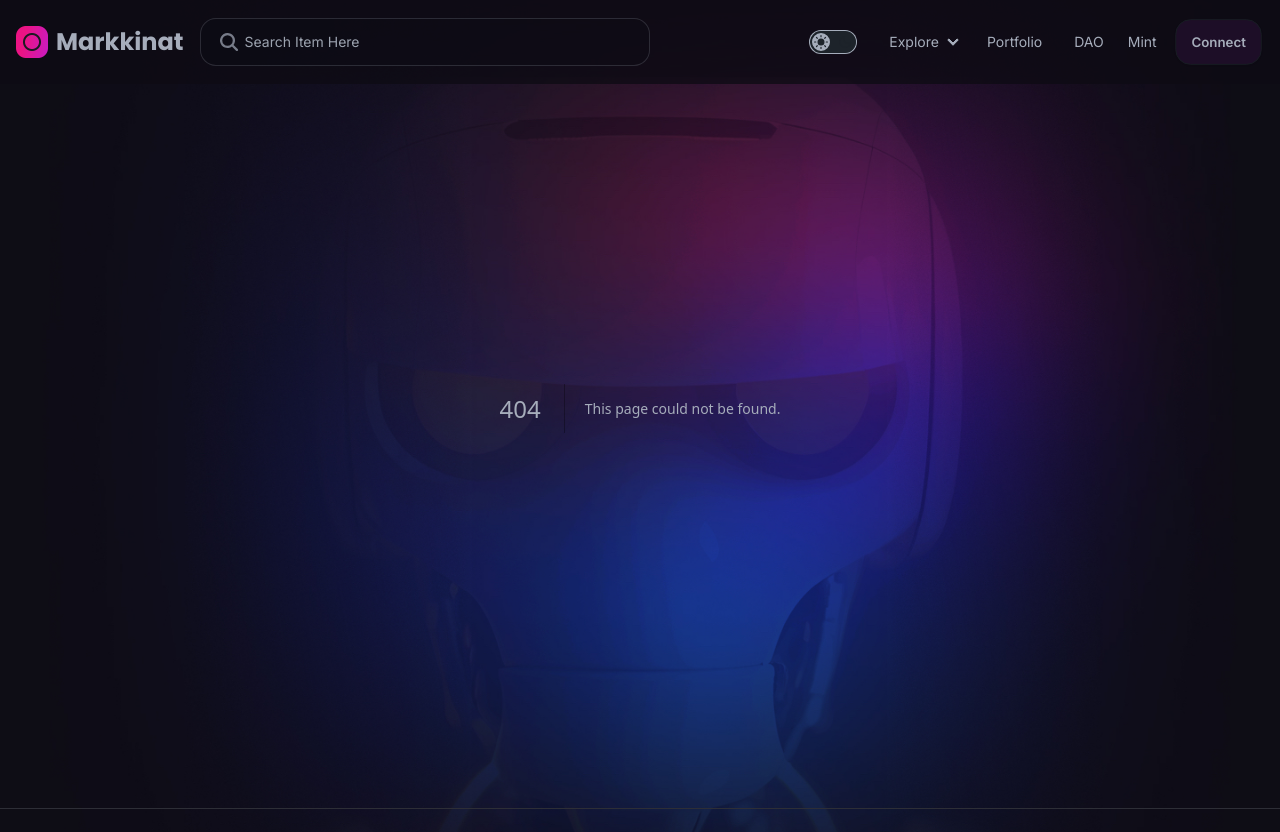
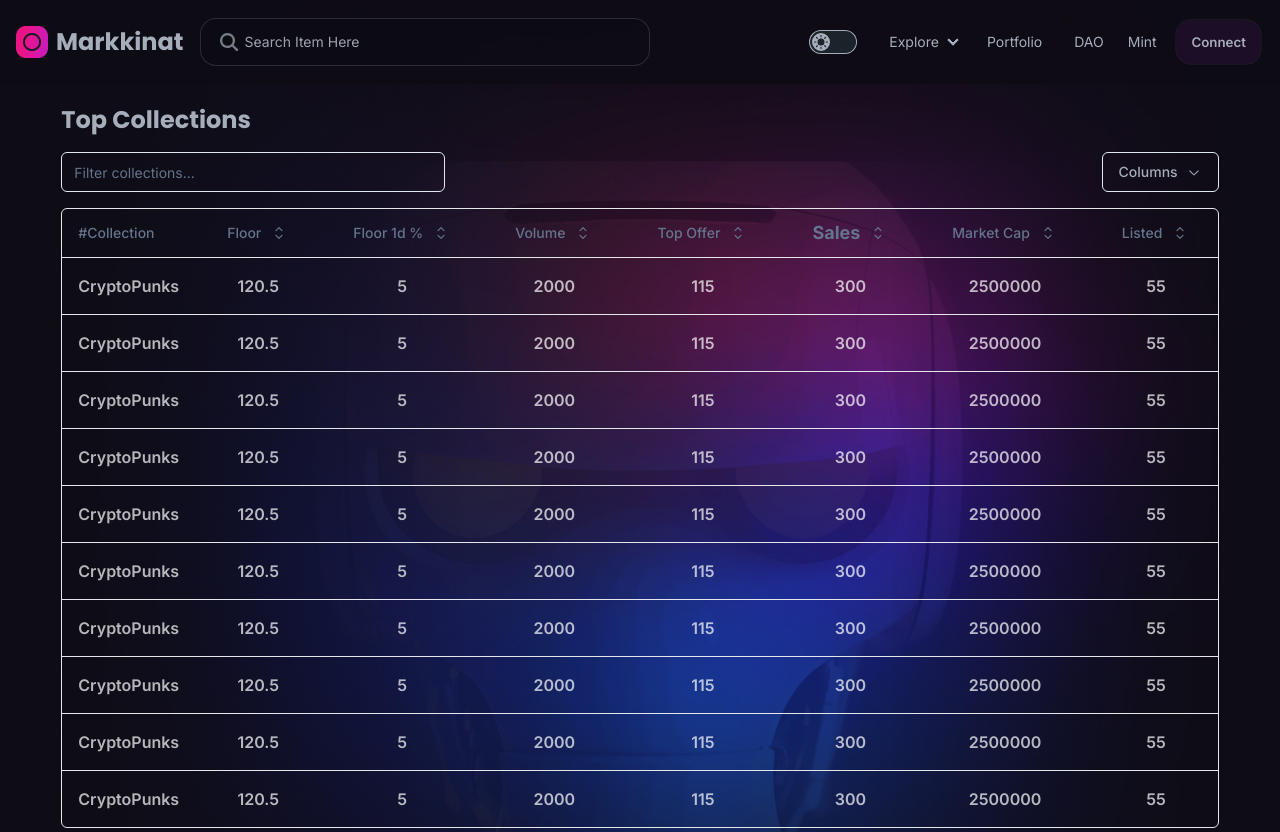
Before and after one commit to markkinat/markkinat_frontend, a Next.js app: page /top-collection in a window 1280 px wide. Before the commit this address had no page. Shown: the top 832 px of the page. Built offline with nearby package versions, Linux system fonts and the light colour scheme.

Commit message:
UPDATE: create top-collection page, adjust homepage to scrollable on PC

```diff
--- /dev/null
+++ b/app/top-collection/page.tsx
@@ -0,0 +1,14 @@
+import { TopCollection } from '@/components/shared/TopCollection'
+import React from 'react'
+
+const Home = () => {
+  return (
+    <div className='w-11/12 m-auto'>
+      <div className='py-16'>
+        <TopCollection />
+      </div>
+    </div>
+  )
+}
+
+export default Home
--- a/components/designs/Home.tsx
+++ b/components/designs/Home.tsx
@@ -69,7 +69,7 @@
           />
         </div>
 
-        <div className="absolute bottom-1/2 left-1/2 w-0.25 h-1/2 origin-bottom -rotate-[85deg]">
+        <div className="absolute bottom-1/2 left-1/2 w-0.25 h-1/2 origin-bottom -rotate-[70deg]">
           <div
             className={`w-6 h-6 -ml-3 -mt-3 bg-gradient-to-b from-[#88E5BE] to-[#1A1A32] rounded-full transition-transform duration-500 ease-out ${
               mounted ? "translate-y-0 opacity-100" : "translate-y-10 opacity-0"
--- a/components/sections/NFTSection.tsx
+++ b/components/sections/NFTSection.tsx
@@ -1,28 +1,69 @@
 "use client"
-import React, { useEffect, useState } from 'react';
+import React, { useEffect, useState, useRef } from 'react';
 import NFTCard from '../shared/NFTCard';
 import makeIdAddress from '@/utils/makeIdAddress';
+import Image from 'next/image';
+import { useTheme } from '@/app/context/ThemeProvider';
 
-const sliceAddress = (address:any) => {
+const sliceAddress = (address: any) => {
     if (!address || address.length < 3) return address;
     return `${address.slice(0, 3)}...${address.slice(-4)}`;
 };
 
-const NFTSection = ({name}:any) => {
+const NFTSection = ({ name }: any) => {
     const [slicedSellerAddress, setSlicedSellerAddress] = useState('');
+        const [hideButtons, setHideButtons] = useState(false);
+
+    const parentRef = useRef<HTMLDivElement>(null);
+    const scrollRef = useRef<HTMLDivElement>(null);
+    const { theme } = useTheme();
+
+    const handleScroll = (direction: 'left' | 'right') => {
+        const { current } = scrollRef;
+
+        const scrollAmount = window.innerWidth > 1800 ? 270 : 210;
+
+        if (current) {
+            if (direction === 'left') {
+                current.scrollLeft -= scrollAmount;
+            } else {
+                current.scrollLeft += scrollAmount;
+            }
+        }
+    };
+
+    const isScrollable = () => {
+        const { current: scrollCurrent } = scrollRef;
+        const { current: parentCurrent } = parentRef;
+
+        if (scrollCurrent && parentCurrent) {
+            if (scrollCurrent.scrollWidth >= parentCurrent.offsetWidth) {
+                setHideButtons(false);
+            } else {
+                setHideButtons(true);
+            }
+        }
+    };
 
     useEffect(() => {
         const address = `0x${makeIdAddress()}`;
         setSlicedSellerAddress(sliceAddress(address));
+        isScrollable();
+        window.addEventListener('resize', isScrollable);
+
+        return () => {
+            window.removeEventListener('resize', isScrollable);
+        };
     }, []);
 
     return (
-        <div className='py-14 px-2 z-10'>
-            <div className='font-poppins font-bold text-2xl'>
+        <div className='pb-4'>
+            <div className='font-poppins ml-2 font-semibold text-2xl'>
                 <h3>{name}</h3>
             </div>
-            <div className="pt-4 w-full flex flex-wrap justify-center md:justify-start">
-            {[1, 2, 3, 4].map((i) => (
+            <div className="relative flex-1 max-w-full flex mt-3" ref={parentRef}>
+                <div className="flex flex-row w-max overflow-x-scroll no-scrollbar select-none justify-center md:justify-start" ref={scrollRef}>
+                    {[1, 2, 3, 4, 5,7,8,9,10].map((i) => (
                         <NFTCard
                             key={`nft-${i}`}
                             nft={{
@@ -35,8 +76,18 @@
                             }}
                         />
                     ))}
+                    {!hideButtons && (
+                        <div className='z-2'>
+                            <div onClick={() => handleScroll('left')} className="absolute w-8 h-8 lg:w-12 lg:h-12 top-[42%] cursor-pointer -left-6">
+                                <Image src={"/left.png"} layout="fill" objectFit="contain" alt="left_arrow" className={theme === 'cupcake' ? 'filter invert' : undefined} />
                             </div>
-
+                            <div onClick={() => handleScroll('right')} className="absolute w-8 h-8 lg:w-12 lg:h-12 top-[42%] cursor-pointer right-0">
+                                <Image src={"/right.png"} layout="fill" objectFit="contain" alt="left_arrow" className={theme === 'cupcake' ? 'filter invert' : undefined} />
+                            </div>
+                        </div>
+                    )}
+                </div>
+            </div>
         </div>
     );
 };
--- a/components/sections/TopSeller.tsx
+++ b/components/sections/TopSeller.tsx
@@ -13,8 +13,8 @@
 const TopSeller = () => {
     const [slicedSellerAddress, setSlicedSellerAddress] = useState('');
 
-    const parentRef = useRef<HTMLDivElement>(null); // Specify the type as HTMLDivElement
-    const scrollRef = useRef<HTMLDivElement>(null); // Specify the type as HTMLDivElement
+    const parentRef = useRef<HTMLDivElement>(null);
+    const scrollRef = useRef<HTMLDivElement>(null);
 
     const { theme } = useTheme();
 
@@ -59,11 +59,11 @@
     }, []);
 
     return (
-        <div>
+        <div className='pt-8 pb-4 lg:-ml-3'>
             <h1 className="font-poppins text-2xl font-semibold ml-4 xs:ml-0">Top Sellers</h1>
             <div className="relative flex-1 max-w-full flex mt-3" ref={parentRef}>
                 <div className="flex flex-row w-max overflow-x-scroll no-scrollbar select-none" ref={scrollRef}>
-                    {[1, 2, 3, 4, 5].map((i) => (
+                    {[1, 2, 3, 4,6,7,8,9,10].map((i) => (
                         <CreatorCard
                             key={`creator-${i}`}
                             rank={i}
--- a/components/shared/NFTCard.tsx
+++ b/components/shared/NFTCard.tsx
@@ -5,8 +5,8 @@
 const NFTCard = ({ nft }: any) => {
     const { theme } = useTheme()
   return (
-      <Link href={"/"} className='z-10'>
-          <div className={`flex-1 min-w-64 max-w-max xs:max-w-none sm:w-full sm:min-w-40 md:min-w-64 lg:min-w-[300px] ${theme === 'dark' ? 'bg-[#2e2b44] shadow-2xl' : 'bg-white shadow-md'} rounded-2xl p-4 lg:my-8 lg:mr-8 sm:my-2 sm:mx-2 cursor-pointer  shadow-[#251e67]`}
+      <Link href={"/"} className='z-1'>
+          <div className={`flex-1 min-w-64 max-w-max xs:max-w-none sm:w-full sm:min-w-40 md:min-w-64 lg:min-w-[300px] ${theme === 'dark' ? 'bg-[#2e2b44]' : 'bg-white'} rounded-2xl p-4 lg:mr-8 sm:my-2 sm:mx-2 cursor-pointer shadow-[#251e67] shadow-md`}
             >
                 <div className="relative w-full h-52 sm:h-36 xs:h-56 md:h-60 lg:h-[300px] rounded-2xl overflow-hidden">
                     <Image src={nft.image || `/nft${nft.i}.png`} fill className='image' alt="nft01" />
--- a/components/shared/TopCollection.tsx
+++ b/components/shared/TopCollection.tsx
@@ -69,7 +69,7 @@
     accessorKey: "collection",
     header: "#Collection",
     cell: ({ row }) => (
-      <div className="capitalize">{row.getValue("collection")}</div>
+      <div className="capitalize text-base font-semibold">{row.getValue("collection")}</div>
     ),
   },
   {
@@ -79,14 +79,14 @@
         <Button
           variant="ghost"
           onClick={() => column.toggleSorting(column.getIsSorted() === "asc")}
-          className="text-lg font-bold"
+          className=""
         >
           Floor
-          <CaretSortIcon className="pl-2 h-8 w-8" />
+          <CaretSortIcon className="pl-2 h-7 w-7" />
         </Button>
       )
     },
-    cell: ({ row }) => <div className="lowercase flexCenter">{row.getValue("floor")}</div>,
+    cell: ({ row }) => <div className="lowercase text-base font-semibold flexCenter">{row.getValue("floor")}</div>,
   },
    {
     accessorKey: "floor1dPercent",
@@ -95,14 +95,14 @@
         <Button
           variant="ghost"
           onClick={() => column.toggleSorting(column.getIsSorted() === "asc")}
-          className="text-lg font-bold"
+          className=""
         >
           Floor 1d %
-          <CaretSortIcon className="pl-2 h-8 w-8" />
+          <CaretSortIcon className="pl-2 h-7 w-7" />
         </Button>
       )
     },
-    cell: ({ row }) => <div className="lowercase flexCenter">{row.getValue("floor1dPercent")}</div>,
+    cell: ({ row }) => <div className="lowercase text-base font-semibold flexCenter">{row.getValue("floor1dPercent")}</div>,
   },
     {
     accessorKey: "volume",
@@ -111,14 +111,14 @@
         <Button
           variant="ghost"
           onClick={() => column.toggleSorting(column.getIsSorted() === "asc")}
-          className="text-lg font-bold"
+          className=""
         >
          Volume
-          <CaretSortIcon className="pl-2 h-8 w-8" />
+          <CaretSortIcon className="pl-2 h-7 w-7" />
         </Button>
       )
     },
-    cell: ({ row }) => <div className="lowercase flexCenter">{row.getValue("volume")}</div>,
+    cell: ({ row }) => <div className="lowercase text-base font-semibold flexCenter">{row.getValue("volume")}</div>,
   },
   {
     accessorKey: "topOffer",
@@ -127,14 +127,14 @@
         <Button
           variant="ghost"
           onClick={() => column.toggleSorting(column.getIsSorted() === "asc")}
-          className="text-lg font-bold"
+          className=""
         >
          Top Offer
-          <CaretSortIcon className="pl-2 h-8 w-8" />
+          <CaretSortIcon className="pl-2 h-7 w-7" />
         </Button>
       )
     },
-    cell: ({ row }) => <div className="lowercase flexCenter">{row.getValue("topOffer")}</div>,
+    cell: ({ row }) => <div className="lowercase text-base font-semibold flexCenter">{row.getValue("topOffer")}</div>,
   },
   {
     accessorKey: "sales",
@@ -143,14 +143,14 @@
         <Button
           variant="ghost"
           onClick={() => column.toggleSorting(column.getIsSorted() === "asc")}
-          className="text-lg font-bold"
+          className="text-lg font-bold "
         >
          Sales
-          <CaretSortIcon className="pl-2 h-8 w-8" />
+          <CaretSortIcon className="pl-2 h-7 w-7" />
         </Button>
       )
     },
-    cell: ({ row }) => <div className="lowercase flexCenter">{row.getValue("sales")}</div>,
+    cell: ({ row }) => <div className="tlowercase text-base font-semibold flexCenter">{row.getValue("sales")}</div>,
   },
   {
     accessorKey: "marketCap",
@@ -159,14 +159,14 @@
         <Button
           variant="ghost"
           onClick={() => column.toggleSorting(column.getIsSorted() === "asc")}
-          className="text-lg font-bold"
+          className=""
         >
          Market Cap
-          <CaretSortIcon className="pl-2 h-8 w-8" />
+          <CaretSortIcon className="pl-2 h-7 w-7" />
         </Button>
       )
     },
-    cell: ({ row }) => <div className="lowercase flexCenter">{row.getValue("marketCap")}</div>,
+    cell: ({ row }) => <div className="lowercase text-base font-semibold flexCenter">{row.getValue("marketCap")}</div>,
   }, {
     accessorKey: "listed",
     header: ({ column }) => {
@@ -174,14 +174,14 @@
         <Button
           variant="ghost"
           onClick={() => column.toggleSorting(column.getIsSorted() === "asc")}
-          className="text-lg font-bold"
+          className=""
         >
          Listed
-          <CaretSortIcon className="pl-2 h-8 w-8" />
+          <CaretSortIcon className="pl-2 h-7 w-7" />
         </Button>
       )
     },
-    cell: ({ row }) => <div className="lowercase flexCenter">{row.getValue("listed")}</div>,
+    cell: ({ row }) => <div className="lowercase text-base font-semibold flexCenter">{row.getValue("listed")}</div>,
   },
 
 ]
@@ -223,7 +223,7 @@
         </h3>
       </div>
 
-       <div className="w-full px-4">
+       <div className="w-full">
       <div className="flex items-center py-4">
         <Input
           placeholder="Filter collections..."
@@ -267,7 +267,7 @@
               <TableRow key={headerGroup.id}>
                 {headerGroup.headers.map((header) => {
                   return (
-                    <TableHead className="text-xl font-bold" key={header.id}>
+                    <TableHead className="" key={header.id}>
                       {header.isPlaceholder
                         ? null
                         : flexRender(
```
Also changed, not shown: public/creator10.png (renamed from public/creator10.jpg). Lines whose indentation alone changed are shown as unchanged.
